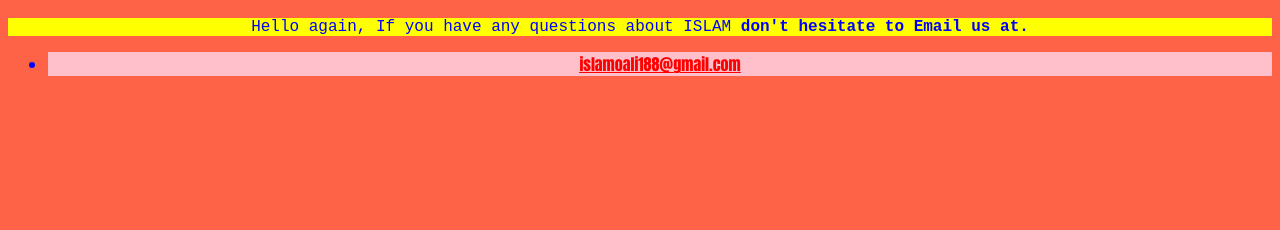
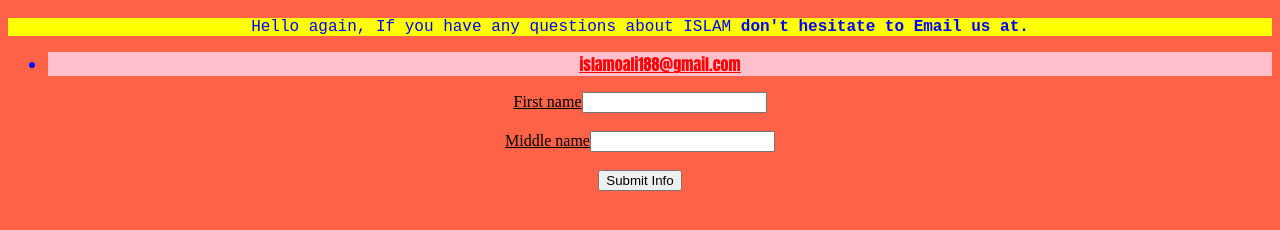
Before and after one commit to almoali/ali.dir.so, a plain HTML site: page contactinfo.html in a window 1280 px wide. Shown: the part 256-486 px from the top of the page. Drawn offline with Linux system fonts and the light colour scheme.

Commit message:
ASDFGQWERTY12345

```diff
--- a/contactinfo.html
+++ b/contactinfo.html
@@ -118,6 +118,8 @@
         font-family: Impact, Haettenschweiler, 'Arial Narrow Bold', sans-serif;
         font-size: x-large;
       }
+
+      .buttonforinfo {}
     </style>
   </head>
 
@@ -157,8 +159,22 @@
       </ul>
     </div>
 
+    <div>
+      First name<input id="firstname" name="first"><br><br>
+      Middle name<input id="lastname" name="Middle"><br> <br>
+      <button class="buttonforinfo" type="button" onclick="NAMEINFO()">Submit Info</button>
+    </div>
 
+    <script>
+      function NAMEINFO() {
+        var fname = document.getElementById("firstname").value;
+        var lname = document.getElementById("lastname").value;
 
+        alert("Welcome " + fname + " " + lname);
+
+      }
+
+    </script>
 
   </body>
 </center>
```
Also changed, not shown: index.html (+0 -1 lines), quizislam.html (+5 -1 lines).
